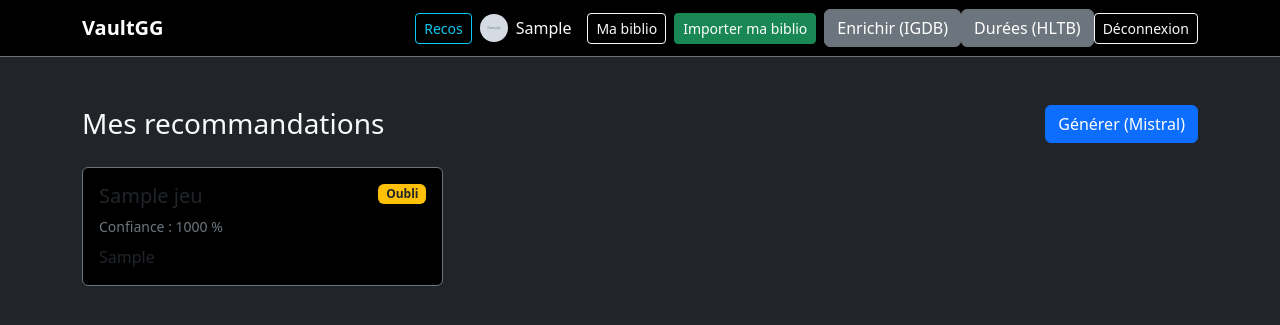
After one commit to GoTenTen/VaultGG, a Flask app: page /recommandations in a window 1280 px wide. The commit adds this page. Shown: the top 325 px of the page. Run offline with Flask 3, Linux system fonts and the light colour scheme; a user stored in the database is signed in; tables that the repository leaves empty hold one stand-in row (values such as "Sample post"); grey boxes marked "Sample" are stand-in pictures.

Commit message:
commit de dernière minute

````diff
--- a/app/__init__.py
+++ b/app/__init__.py
@@ -36,5 +36,8 @@ def create_app(config_class=Config):
     from app.routes.library import library_bp
     app.register_blueprint(library_bp)
 
+    from app.routes.recommandation import recommandation_bp
+    app.register_blueprint(recommandation_bp)
+
     # Retourne l'application configurée et prête à fonctionner
     return app
--- /dev/null
+++ b/app/routes/recommandation.py
@@ -0,0 +1,52 @@
+from flask import Blueprint, render_template, redirect, url_for, flash
+from flask_login import login_required, current_user
+
+from app.extensions import db
+from app.models.utilisateurs import Recommandation, Jeu
+from app.services.mistral_reco import generer_recommandations
+
+recommandation_bp = Blueprint("recommandation", __name__)
+
+
+@recommandation_bp.route("/recommandations")
+@login_required
+def liste():
+    """Affiche les recos du user. Le tag découverte/oubli est DÉRIVÉ ici."""
+    lignes = (
+        db.session.query(Recommandation, Jeu)
+        .join(Jeu, Recommandation.jeu_id == Jeu.id)
+        .filter(Recommandation.utilisateur_id == current_user.id)
+        # On trie d'abord les None, puis par score décroissant.
+        .order_by(Recommandation.score_ia.is_(None), Recommandation.score_ia.desc())
+        .all()
+    )
+
+    # "oubli" = possédé MAIS peu joué (<60 min). Possédé-et-déjà-joué n'est pas un oubli.
+    SEUIL = 60
+    peu_joues = {
+        b.jeu_id for b in current_user.bibliotheque
+        if (b.temps_de_jeu or 0) < SEUIL
+    }
+    items = [
+        {"reco": r, "jeu": j, "tag": "oubli" if j.id in peu_joues else "decouverte"}
+        for r, j in lignes
+    ]
+    return render_template("recommandations.html", items=items)
+
+
+@recommandation_bp.route("/recommandations/generer", methods=["POST"])
+@login_required
+def generer():
+    """PRG : génère puis redirige (pas de re-génération au refresh)."""
+    try:
+        nb = generer_recommandations(current_user)
+    except Exception:
+        # Générique : on n'expose ni la clé Mistral ni l'erreur brute à l'user.
+        flash("Échec de la génération des recommandations.", "danger")
+        return redirect(url_for("recommandation.liste"))
+
+    if nb == 0:
+        flash("Aucune recommandation (biblio vide ou aucun match IGDB).", "warning")
+    else:
+        flash(f"{nb} recommandation(s) générée(s).", "success")
+    return redirect(url_for("recommandation.liste"))
--- /dev/null
+++ b/app/services/mistral_reco.py
@@ -0,0 +1,142 @@
+# app/services/mistral_reco.py
+"""Moteur de recommandation : une seule passe Mistral (mistral-small).
+
+Bassin de reco = jeux non possédés (puisés dans la connaissance de Mistral,
+tag "découverte") + jeux possédés mais peu joués (<60 min, tag "oubli", passés
+EN ENTRÉE dans le prompt). Mistral propose des titres ; chacun est résolu en
+app_id via IGDB (search_igdb_by_name), créé en base via _get_or_create_jeu, puis
+persisté en Recommandation. Le tag n'est PAS stocké : il est dérivé à l'affichage.
+"""
+import json
+from collections import Counter
+
+import requests
+from flask import current_app
+
+from app.extensions import db
+from app.models.utilisateurs import Bibliotheque, Jeu, Recommandation
+from app.services.steam_library import _get_or_create_jeu
+from app.services.igdb_enrichment import search_igdb_by_name
+
+MISTRAL_URL = "https://api.mistral.ai/v1/chat/completions"
+SEUIL_PEU_JOUE = 60      # minutes : en-dessous = "oubli" (acheté, jamais lancé)
+MAX_PEU_JOUES = 30       # plafonne le prompt (tokens Mistral) sans tronquer la base
+
+
+def _construire_profil(utilisateur):
+    """Agrège le profil joueur à la volée depuis la Bibliotheque.
+
+    On NE lit pas ProfilJoueur : ses champs sont dérivés et pas forcément à jour.
+    Recalculer ici garde la reco cohérente avec l'état réel de la biblio.
+    Bibliotheque n'a pas de relation ORM vers Jeu -> jointure explicite obligatoire.
+    """
+    entrees = (
+        db.session.query(Bibliotheque, Jeu)
+        .join(Jeu, Bibliotheque.jeu_id == Jeu.id)
+        .filter(Bibliotheque.utilisateur_id == utilisateur.id)
+        .all()
+    )
+
+    # (temps_de_jeu peut être None -> 'or 0' évite un TypeError dans la comparaison)
+    joues = [(j, b.temps_de_jeu or 0) for b, j in entrees if (b.temps_de_jeu or 0) >= SEUIL_PEU_JOUE]
+    peu_joues = [j for b, j in entrees if (b.temps_de_jeu or 0) < SEUIL_PEU_JOUE]
+
+    joues.sort(key=lambda t: t[1], reverse=True)  # les + joués d'abord
+    top_joues = joues[:12]
+
+    # Genres dominants = genres les + fréquents PARMI les jeux réellement joués.
+    # (Si non enrichis IGDB, genres = [] -> Counter vide, Mistral s'appuie sur les noms.)
+    compteur = Counter()
+    for jeu, _ in joues:
+        for g in jeu.genres:
+            compteur[g.libelle] += 1
+    genres_dominants = [lib for lib, _ in compteur.most_common(5)]
+
+    return genres_dominants, top_joues, peu_joues[:MAX_PEU_JOUES]
+
+
+def _construire_prompt(genres, top_joues, peu_joues, n):
+    """Assemble le message utilisateur. Format de sortie imposé = JSON strict."""
+    profil = ", ".join(genres) if genres else "non déterminés"
+    plus_joues = "; ".join(f"{j.nom} ({m // 60} h)" for j, m in top_joues) or "aucun"
+    candidats_oubli = "; ".join(j.nom for j in peu_joues) or "aucun"
+
+    return (
+        f"Profil du joueur :\n"
+        f"- Genres dominants : {profil}\n"
+        f"- Jeux les plus joués : {plus_joues}\n"
+        f"- Jeux possédés mais peu/pas joués : {candidats_oubli}\n\n"
+        f"Propose {n} recommandations. Pour chacune, choisis un tag :\n"
+        f'- "oubli" : UNIQUEMENT un jeu de la liste "peu/pas joués" qui mérite une 2e chance.\n'
+        f'- "decouverte" : un jeu que le joueur ne possède PAS, cohérent avec ses goûts.\n'
+        f"score = confiance entre 0 et 1. justification = 1 phrase, en français.\n"
+        f'Réponds en JSON STRICT, sans texte autour : '
+        f'{{"recommandations":[{{"nom":"...","tag":"oubli|decouverte","score":0.0,"justification":"..."}}]}}'
+    )
+
+# n => limite la réponse de mistral
+def _appeler_mistral(prompt, n):
+    cle = current_app.config["MISTRAL_API_KEY"]
+    print("DEBUG clé Mistral:", repr(cle))  # DEBUG temporaire : None ou "" = .env pas lu
+    """Appel HTTP unique à Mistral. response_format json_object force du JSON parsable."""
+    resp = requests.post(
+        MISTRAL_URL,
+        headers={
+            "Authorization": f"Bearer {current_app.config['MISTRAL_API_KEY']}",
+            "Content-Type": "application/json",
+        },
+        json={
+            "model": "mistral-small-latest",
+            "temperature": 0.7,  # un peu de variété entre deux générations
+            "response_format": {"type": "json_object"},
+            "messages": [
+                {"role": "system", "content": "Tu es un expert en jeux vidéo qui recommande des titres."},
+                {"role": "user", "content": prompt},
+            ],
+        },
+        timeout=30,
+    )
+    resp.raise_for_status()
+    contenu = resp.json()["choices"][0]["message"]["content"]
+
+    # Ceinture+bretelles : si jamais le modèle entoure de ```json malgré le format imposé.
+    contenu = contenu.replace("```json", "").replace("```", "").strip()
+    data = json.loads(contenu)
+    return data.get("recommandations", [])[:n]
+
+
+def generer_recommandations(utilisateur, n=8):
+    """Orchestration complète. Renvoie le nb de recos effectivement persistées.
+
+    Find-or-update par (user, jeu) : un re-run rafraîchit score/justification
+    SANS écraser un feedback déjà saisi (la colonne feedback est conservée).
+    """
+    genres, top_joues, peu_joues = _construire_profil(utilisateur)
+    prompt = _construire_prompt(genres, top_joues, peu_joues, n)
+    recos = _appeler_mistral(prompt, n)
+
+    nb = 0
+    for r in recos:
+        nom = (r.get("nom") or "").strip()
+        if not nom:
+            continue
+
+        infos = search_igdb_by_name(nom)  # {appid, name} ou None
+        if infos is None:
+            continue  # filtrage des non-matchs : pas de Jeu sans app_id Steam
+
+        jeu = _get_or_create_jeu(infos)  # réutilisé tel quel : il lit ["appid"]/["name"]
+
+        reco = Recommandation.query.filter_by(
+            utilisateur_id=utilisateur.id, jeu_id=jeu.id
+        ).first()
+        if reco is None:
+            reco = Recommandation(utilisateur_id=utilisateur.id, jeu_id=jeu.id, justification="")
+            db.session.add(reco)
+
+        reco.score_ia = r.get("score")
+        reco.justification = (r.get("justification") or "")[:1000]  # colonne String(1000)
+        nb += 1
+
+    db.session.commit()  # 1 commit final = atomique (cohérent avec le reste du projet)
+    return nb
--- a/app/templates/base.html
+++ b/app/templates/base.html
@@ -18,11 +18,15 @@
         <!-- ms-auto pousse ce bloc tout à droite de la nav -->
         <div class="ms-auto d-flex align-items-center">
         {% if current_user.is_authenticated %}
+        <a href="{{ url_for('recommandation.liste') }}" class="btn btn-outline-info btn-sm me-2">Recos</a>
             <!-- avatar_url peut être NULL si Steam était injoignable à la création -->
             {% if current_user.avatar_url %}
             <img src="{{ current_user.avatar_url }}" alt="avatar" width="28" height="28" class="rounded-circle me-2">
             {% endif %}
             <span class="me-3">{{ current_user.pseudo }}</span>
+
+            <!-- Ma biblio : page de lecture seule (GET) -> simple <a>, pas de form POST -->
+            <a href="{{ url_for('library.bibliotheque') }}" class="btn btn-outline-light btn-sm me-2">Ma biblio</a>
 
             <!-- form POST : l'import écrit en base -> verbe POST + pattern PRG (pas un <a>) -->
             <form action="{{ url_for('library.import_steam') }}" method="post" class="me-2">
--- /dev/null
+++ b/app/templates/recommandations.html
@@ -0,0 +1,48 @@
+{% extends "base.html" %}
+{% block title %}Recommandations · VaultGG{% endblock %}
+
+{% block content %}
+<div class="d-flex align-items-center justify-content-between mb-4">
+    <h1 class="h3 mb-0">Mes recommandations</h1>
+    <!-- POST + PRG : la génération écrit en base (appel Mistral + IGDB) -->
+    <form method="post" action="{{ url_for('recommandation.generer') }}" id="form-reco">
+        <button type="submit" class="btn btn-primary" id="btn-reco">
+            <span class="spinner-border spinner-border-sm d-none" id="spinner-reco" role="status"></span>
+            <span id="label-reco">Générer (Mistral)</span>
+        </button>
+    </form>
+</div>
+
+{% if not items %}
+<p class="text-secondary">Aucune recommandation pour l'instant. Lance une génération.</p>
+{% else %}
+<div class="row g-3">
+    {% for item in items %}
+    <div class="col-12 col-md-6 col-lg-4">
+        <div class="card bg-black border-secondary h-100">
+            <div class="card-body d-flex flex-column">
+                <div class="d-flex align-items-start justify-content-between">
+                    <h2 class="h5 card-title">{{ item.jeu.nom }}</h2>
+                    {# tag dérivé côté route : couleur selon découverte/oubli #}
+                    {% if item.tag == "oubli" %}
+                    <span class="badge bg-warning text-dark">Oubli</span>
+                    {% else %}
+                    <span class="badge bg-info text-dark">Découverte</span>
+                    {% endif %}
+                </div>
+
+                {# score_ia nullable -> garde anti-None avant le formatage #}
+                {% if item.reco.score_ia is not none %}
+                <p class="small text-secondary mb-2">
+                    Confiance : {{ (item.reco.score_ia * 100) | round | int }} %
+                </p>
+                {% endif %}
+
+                <p class="card-text flex-grow-1">{{ item.reco.justification }}</p>
+            </div>
+        </div>
+    </div>
+    {% endfor %}
+</div>
+{% endif %}
+{% endblock %}
--- a/config.py
+++ b/config.py
@@ -16,6 +16,8 @@ class Config:
     TWITCH_CLIENT_ID = os.getenv("TWITCH_CLIENT_ID")
     TWITCH_CLIENT_SECRET = os.getenv("TWITCH_CLIENT_SECRET")
 
+    MISTRAL_API_KEY = os.getenv("MISTRAL_API_KEY")  # moteur de mistral-small
+
     # URL de connexion à la base de données (SQLite par défaut)
     SQLALCHEMY_DATABASE_URI = os.getenv(
         "DATABASE_URL", "sqlite:///" + os.path.join(BASE_DIR, "vaultgg.db")
````
Also changed, not shown: app/routes/library.py (+17 -0 lines), app/services/igdb_enrichment.py (+44 -0 lines), app/templates/bibliotheque.html (added, +49 -0 lines).
